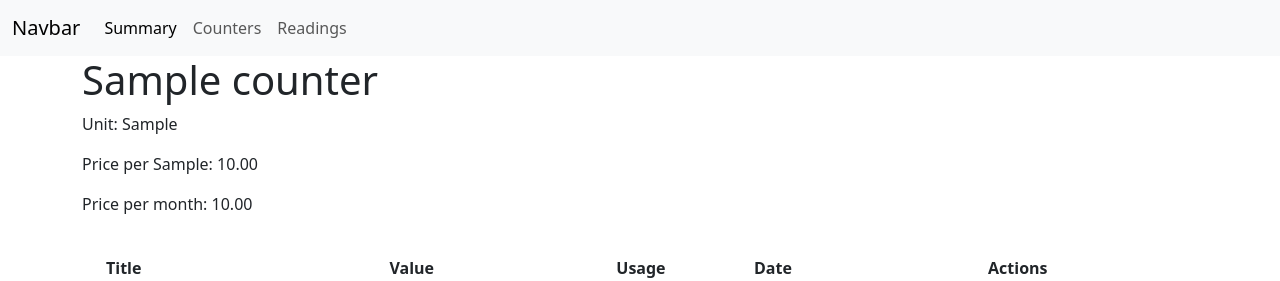
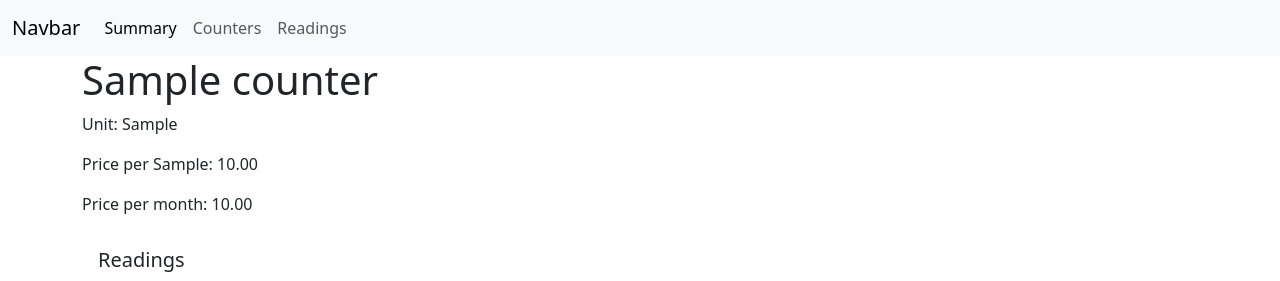
Before and after one commit to Dymirt/cs50web, a Django app: page /counter/1/detail/ in a window 1280 px wide. Shown: the top 281 px of the page. Run offline with Django 3.2, Linux system fonts and the light colour scheme; a user stored in the database is signed in; tables that the repository leaves empty hold one stand-in row (values such as "Sample post").

Commit message:
changing tamplates
Signed-off-by: Dymirt <kolidadmytro@gmail.com>

```diff
--- a/capstone/counters/templates/counters/partials/readings_table.html
+++ b/capstone/counters/templates/counters/partials/readings_table.html
@@ -1,6 +1,9 @@
 <div class="card border-0">
 
 <div class=card-body>
+        {% if object_list %}
+        <h5 class="card-title">Readings</h5>
+
 <table class="table table-hover">
     <thead>
         <tr>
@@ -28,5 +31,10 @@
         {% endfor %}
     </tbody>
 </table>
+    {% include 'counters/partials/pagination.html' %}
+    {% else %}
+    <h5 class="card-title">No readings for now...</h5>
+
+    {% endif %}
 </div>
     </div>
--- a/capstone/counters/templates/counters/reading_list.html
+++ b/capstone/counters/templates/counters/reading_list.html
@@ -4,7 +4,6 @@
 <div class="row justify-content-between">
     <div class="col-auto shadow rounded py-3">
         {% include 'counters/partials/readings_table.html' %}
-        {% include 'counters/partials/pagination.html' %}
         <div class="d-grid gap-2 d-md-flex justify-content-md-end">
             <a href="{% url 'counters:reading-create' %}" class='button'>
                 <button type="button" class="btn btn-primary">Add Reading</button>
```
